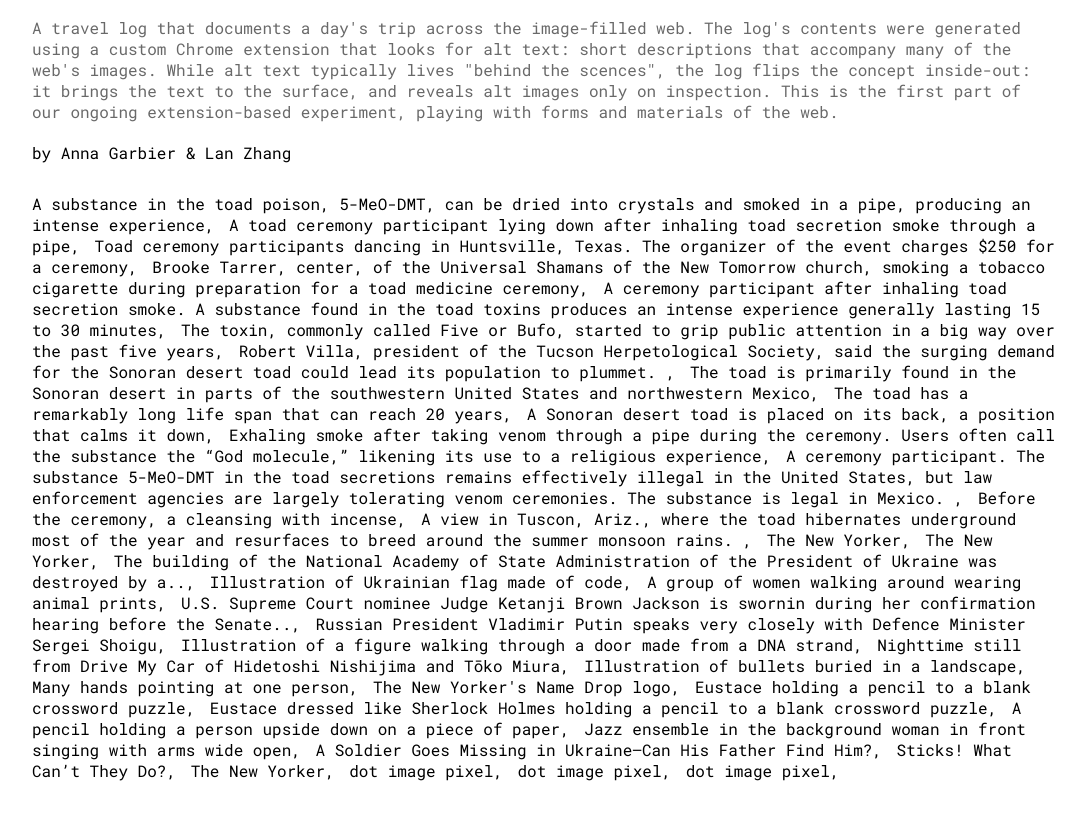
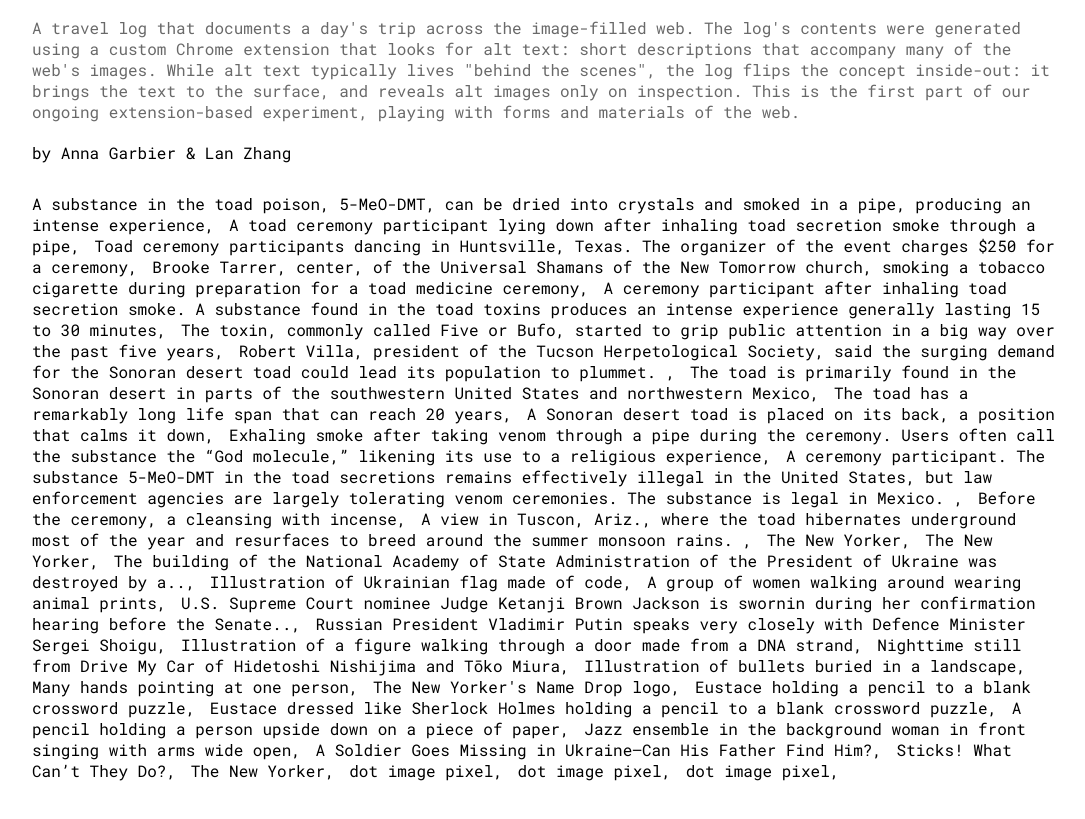
Before and after one commit to lanzhang76/alt-text-play-html-review, a plain HTML site: page index.html in a window 1280 px wide. Shown: the part 55-874 px from the top of the page, without its empty margins (96-1181 px from the left). Drawn offline with nearby package versions, Linux system fonts and the light colour scheme.

Commit message:
fix typo in copy

```diff
--- a/index.html
+++ b/index.html
@@ -28,7 +28,7 @@
         The log's contents were generated using a custom Chrome
         extension that looks for alt text: short descriptions that
         accompany many of the web's images. While alt text typically lives
-        "behind the scences", the log flips the concept inside-out: it brings the
+        "behind the scenes", the log flips the concept inside-out: it brings the
         text to the surface, and reveals alt images only
         on inspection. This is the first part of our ongoing extension-based
         experiment, playing with forms and materials of the web.
```
